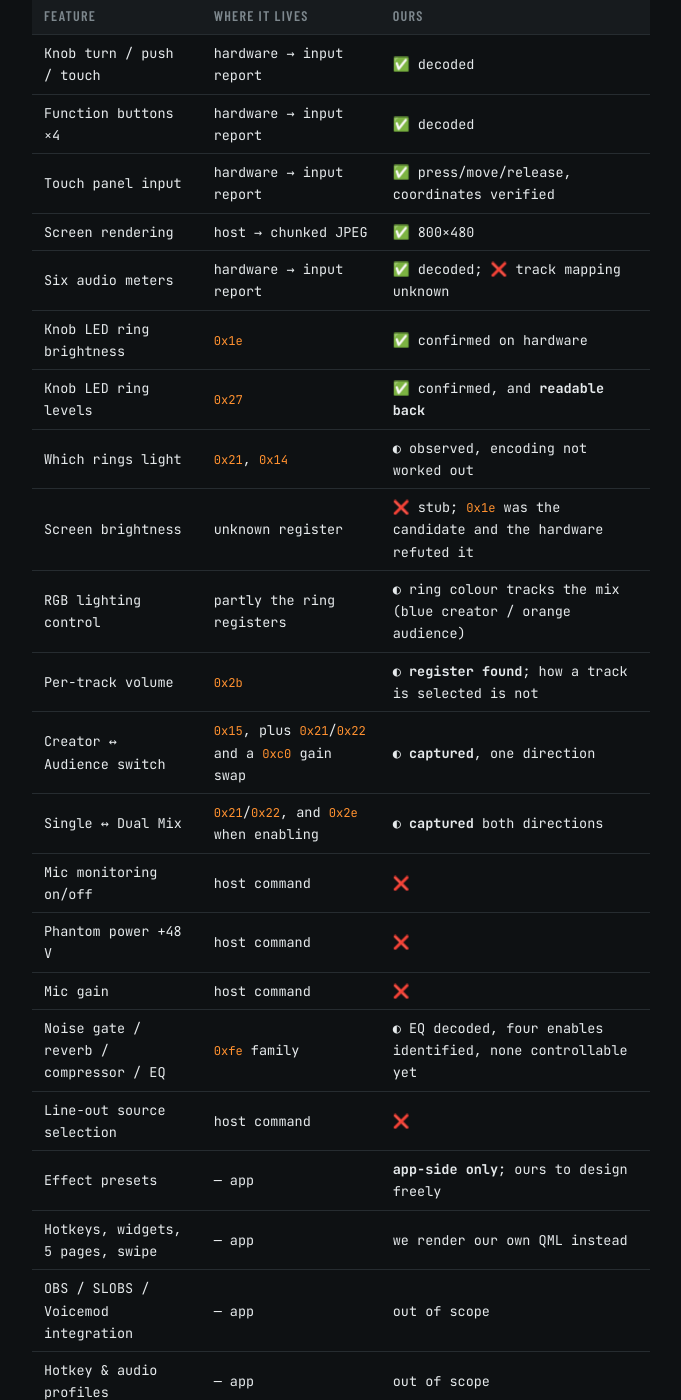
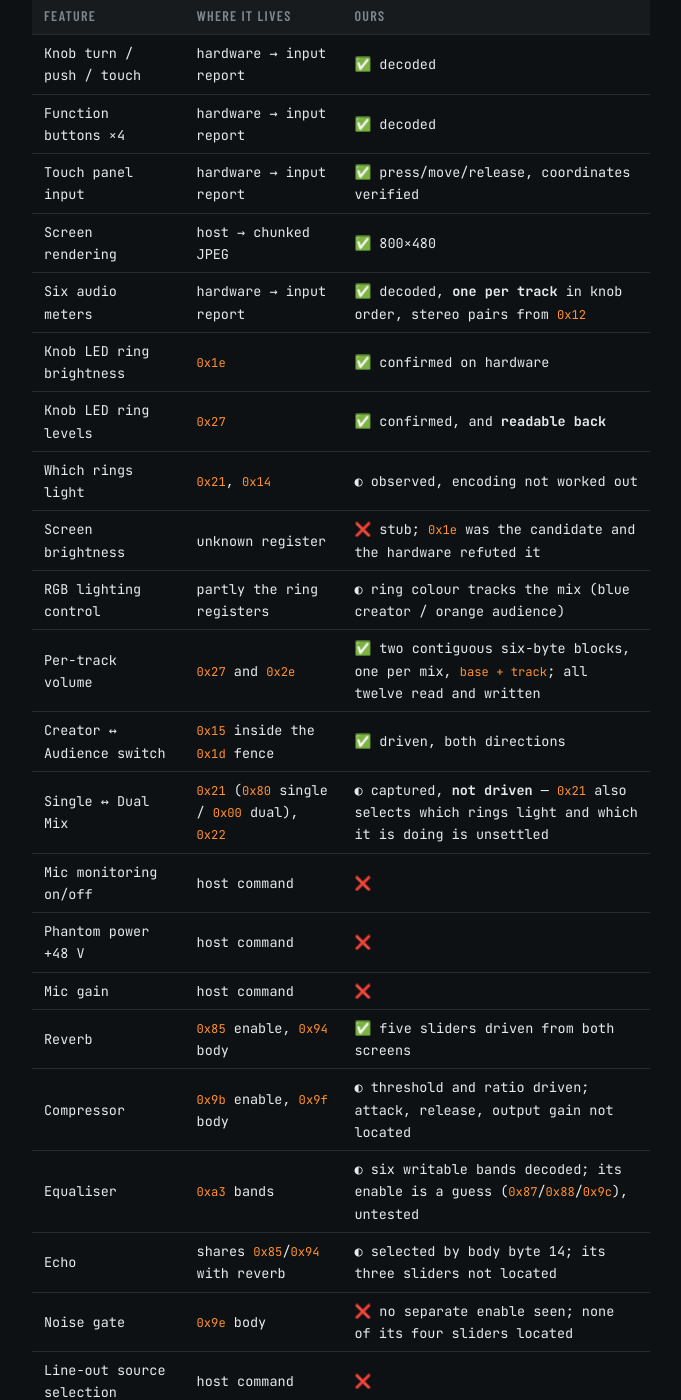
Before and after one commit to christianparpart/ax310, a Jekyll site: the page built from docs/capabilities.md, in a window 1280 px wide and 1400 px high, scrolled down 4629 px. Shown: the whole window, without its empty margins (299-980 px from the left). Built offline with Jekyll 4.4.1, drawn with Linux system fonts in a browser that asks for light colours.

Commit message:
Correct what capabilities.md claims we have
Read as a map of what is left to reverse engineer, it pointed at settled
questions and away from open ones. The meter track mapping is not unknown -- it
is one per track in knob order. Per-track volume is not a register with an
unsolved selector -- it is two contiguous blocks, all twelve addresses read and
written. Creator/Audience is driven, not captured-in-one-direction. And one row
covering four effects as "none controllable yet" hid that reverb is fully driven
while the noise gate has neither an enable nor a slider.

Single/Dual now says what is true of it: captured, not driven, and `0x21` also
selects which rings light, which is why it is not driven.

The effects get a row each, so the next person reading this for somewhere to
start is pointed at the gate and the echo rather than at a row that averages them
with reverb.

Signed-off-by: Christian Parpart <christian@parpart.family>

```diff
--- a/docs/capabilities.md
+++ b/docs/capabilities.md
@@ -146,19 +146,23 @@
 | Function buttons ×4 | hardware → input report | ✅ decoded |
 | Touch panel input | hardware → input report | ✅ press/move/release, coordinates verified |
 | Screen rendering | host → chunked JPEG | ✅ 800×480 |
-| Six audio meters | hardware → input report | ✅ decoded; ❌ track mapping unknown |
+| Six audio meters | hardware → input report | ✅ decoded, **one per track** in knob order, stereo pairs from `0x12` |
 | Knob LED ring brightness | `0x1e` | ✅ confirmed on hardware |
 | Knob LED ring levels | `0x27` | ✅ confirmed, and **readable back** |
 | Which rings light | `0x21`, `0x14` | ◐ observed, encoding not worked out |
 | Screen brightness | unknown register | ❌ stub; `0x1e` was the candidate and the hardware refuted it |
 | RGB lighting control | partly the ring registers | ◐ ring colour tracks the mix (blue creator / orange audience) |
-| Per-track volume | `0x2b` | ◐ **register found**; how a track is selected is not |
-| Creator ↔ Audience switch | `0x15`, plus `0x21`/`0x22` and a `0xc0` gain swap | ◐ **captured**, one direction |
-| Single ↔ Dual Mix | `0x21`/`0x22`, and `0x2e` when enabling | ◐ **captured** both directions |
+| Per-track volume | `0x27` and `0x2e` | ✅ two contiguous six-byte blocks, one per mix, `base + track`; all twelve read and written |
+| Creator ↔ Audience switch | `0x15` inside the `0x1d` fence | ✅ driven, both directions |
+| Single ↔ Dual Mix | `0x21` (`0x80` single / `0x00` dual), `0x22` | ◐ captured, **not driven** — `0x21` also selects which rings light and which it is doing is unsettled |
 | Mic monitoring on/off | host command | ❌ |
 | Phantom power +48 V | host command | ❌ |
 | Mic gain | host command | ❌ |
-| Noise gate / reverb / compressor / EQ | `0xfe` family | ◐ EQ decoded, four enables identified, none controllable yet |
+| Reverb | `0x85` enable, `0x94` body | ✅ five sliders driven from both screens |
+| Compressor | `0x9b` enable, `0x9f` body | ◐ threshold and ratio driven; attack, release, output gain not located |
+| Equaliser | `0xa3` bands | ◐ six writable bands decoded; its enable is a guess (`0x87`/`0x88`/`0x9c`), untested |
+| Echo | shares `0x85`/`0x94` with reverb | ◐ selected by body byte 14; its three sliders not located |
+| Noise gate | `0x9e` body | ❌ no separate enable seen; none of its four sliders located |
 | Line-out source selection | host command | ❌ |
 | Effect presets | — app | **app-side only**; ours to design freely |
 | Hotkeys, widgets, 5 pages, swipe | — app | we render our own QML instead |
```
